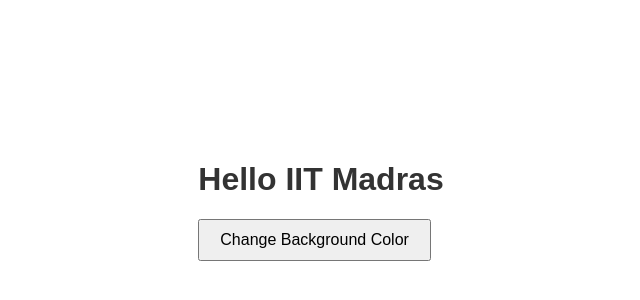
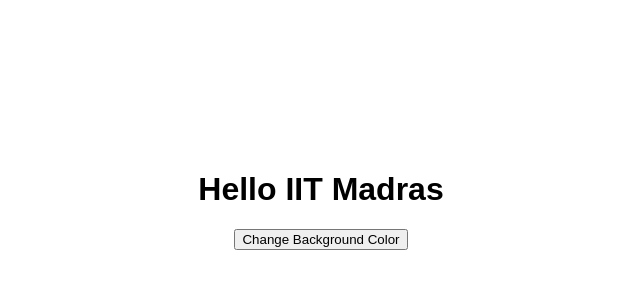
Before and after one commit to 22f3002956/generated-app, a plain HTML site: page index.html in a window 1280 px wide. Shown: the part 200-500 px from the top of the page, without its empty margins (319-959 px from the left). Drawn offline with Linux system fonts and the light colour scheme.

Commit message:
Update style.css

```diff
--- a/style.css
+++ b/style.css
@@ -1,20 +1,12 @@
 body {
     display: flex;
-    flex-direction: column;
     justify-content: center;
     align-items: center;
     height: 100vh;
     margin: 0;
     font-family: Arial, sans-serif;
-    transition: background-color 0.5s;
 }
 
-h1 {
-    color: #333;
+.container {
+    text-align: center;
 }
-
-button {
-    padding: 10px 20px;
-    font-size: 16px;
-    cursor: pointer;
-}
```
